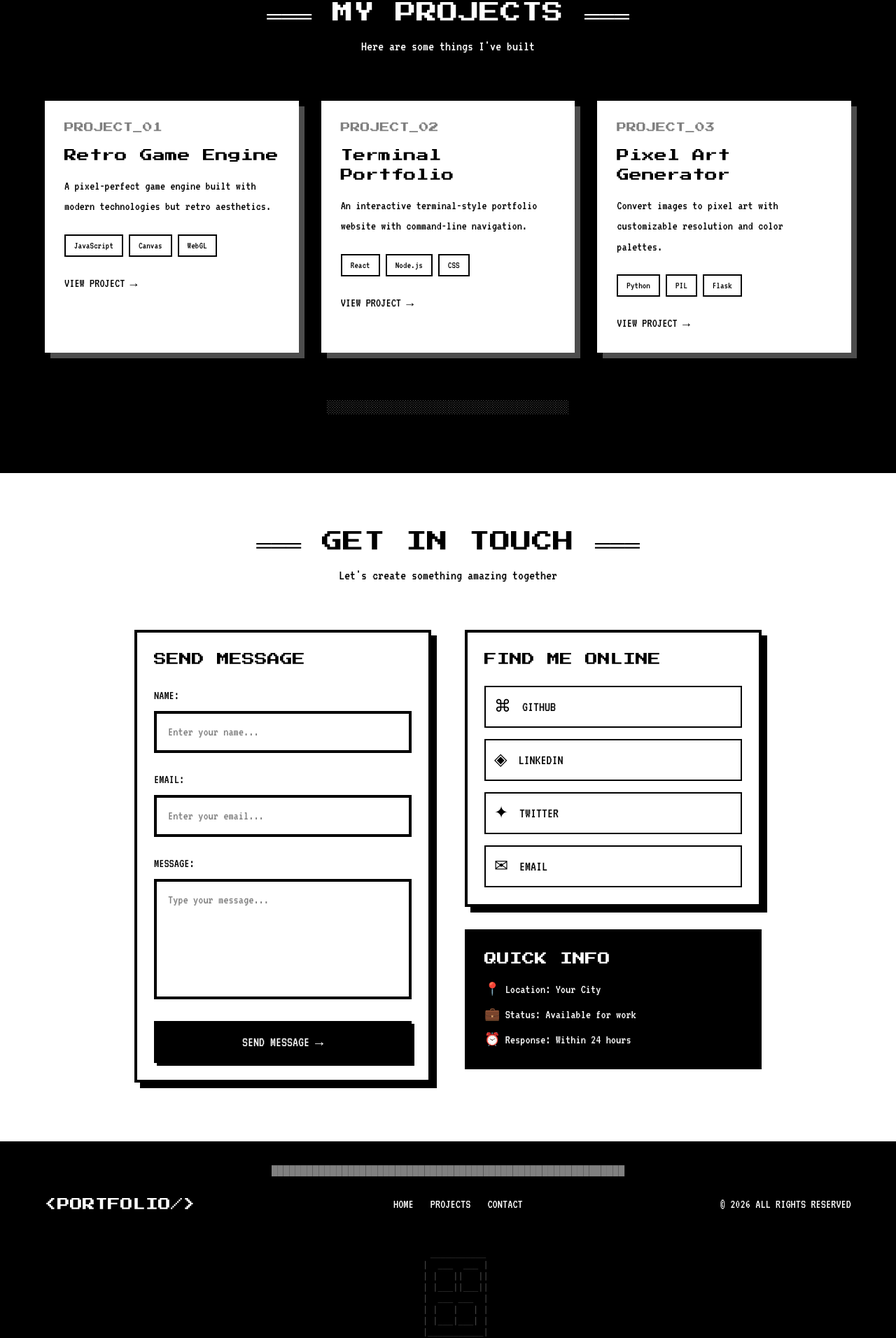
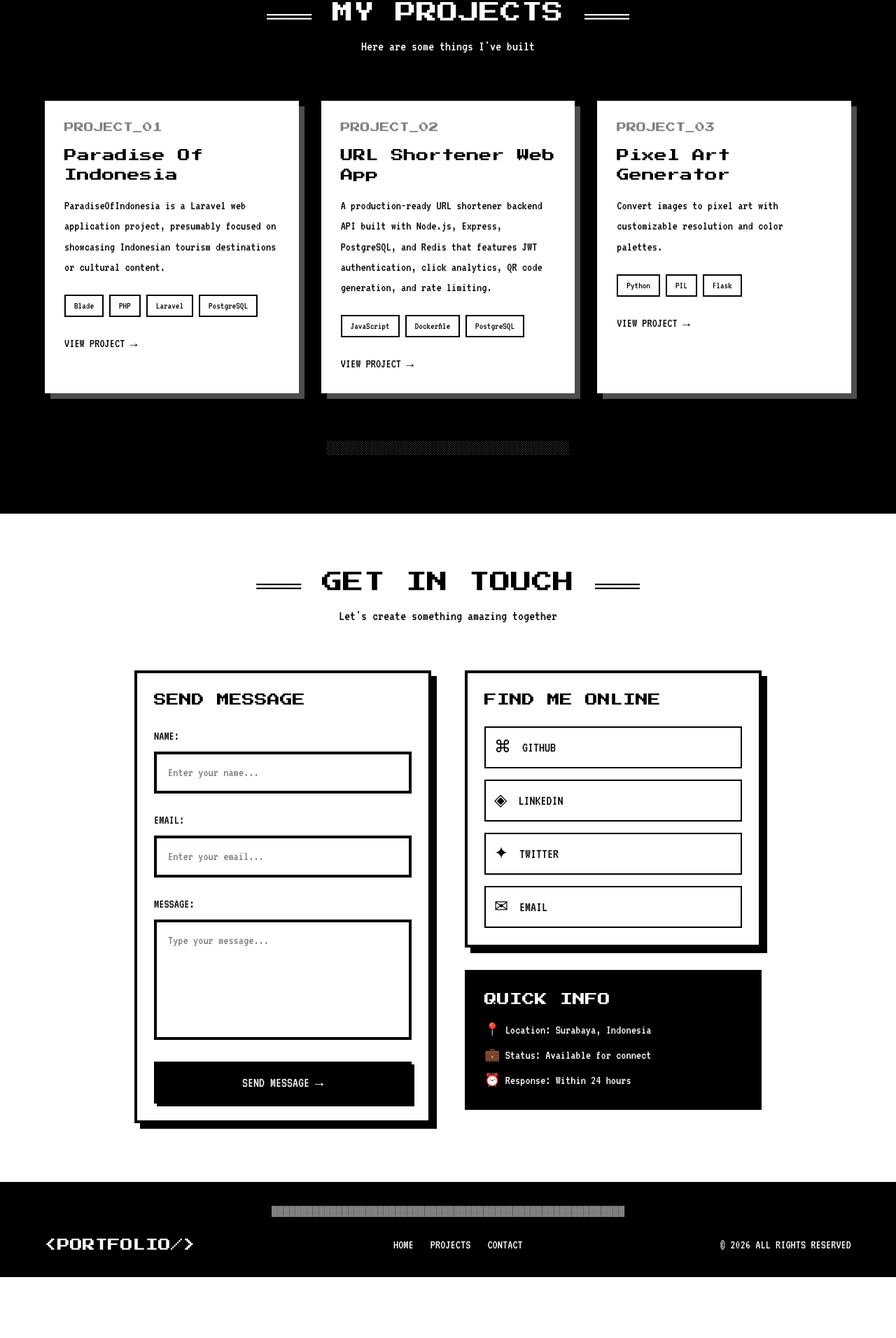
Before and after one commit to sabiliwafa29/portfolio, a React (Vite) app in the folder frontend/: page / in a window 1280 px wide. Shown: the part 880-2792 px from the top of the page at 70% size. After the commit the page ends 2705 px from the top, so only its background shows below. Built offline with nearby package versions, Linux system fonts and the light colour scheme.

Commit message:
Update contact information and project details in portfolio components

```diff
--- a/frontend/src/components/Contact.jsx
+++ b/frontend/src/components/Contact.jsx
@@ -48,10 +48,10 @@ const Contact = () => {
   }
 
   const socialLinks = [
-    { name: 'GITHUB', url: 'https://github.com/yourusername', icon: '⌘' },
-    { name: 'LINKEDIN', url: 'https://linkedin.com/in/yourusername', icon: '◈' },
-    { name: 'TWITTER', url: 'https://twitter.com/yourusername', icon: '✦' },
-    { name: 'EMAIL', url: 'mailto:your.email@example.com', icon: '✉' }
+    { name: 'GITHUB', url: 'https://github.com/sabiliwafa29', icon: '⌘' },
+    { name: 'LINKEDIN', url: 'https://linkedin.com/in/rosyad-wafa', icon: '◈' },
+    { name: 'TWITTER', url: 'https://twitter.com/rosyadwafa02', icon: '✦' },
+    { name: 'EMAIL', url: 'mailto:rosyadwafa02@gmail.com', icon: '✉' }
   ]
 
   return (
@@ -156,8 +156,8 @@ const Contact = () => {
             <div className="border-4 border-black p-6 bg-black text-white">
               <h3 className="font-retro text-lg mb-4">QUICK INFO</h3>
               <div className="font-pixel text-lg space-y-2">
-                <p>📍 Location: Your City</p>
-                <p>💼 Status: Available for work</p>
+                <p>📍 Location: Surabaya, Indonesia</p>
+                <p>💼 Status: Available for connect</p>
                 <p>⏰ Response: Within 24 hours</p>
               </div>
             </div>
--- a/frontend/src/components/Footer.jsx
+++ b/frontend/src/components/Footer.jsx
@@ -28,22 +28,6 @@ const Footer = () => {
           </div>
         </div>
 
-        {/* Bottom ASCII Art */}
-        <div className="text-center font-pixel text-xs mt-8 opacity-30">
-          <pre className="inline-block">
-{`
-    ___________
-   |  ___  ___ |
-   | |   ||   ||
-   | |___||___||
-   |  ___ ___  |
-   | |   |   | |
-   | |___|___| |
-   |___________|
-   MADE WITH ♥
-`}
-          </pre>
-        </div>
       </div>
     </footer>
   )
--- a/frontend/src/components/Hero.jsx
+++ b/frontend/src/components/Hero.jsx
@@ -38,9 +38,9 @@ const Hero = () => {
 
           {/* Description */}
           <p className="font-pixel text-2xl md:text-3xl mb-8 leading-relaxed">
-            I'm a developer who loves creating<br />
-            beautiful and functional websites<br />
-            with a retro twist.
+            I'm a software who loves creating<br />
+            functional and meaningful applications<br />
+            with your taste.
           </p>
 
           {/* CTA Buttons */}
--- a/frontend/src/components/Projects.jsx
+++ b/frontend/src/components/Projects.jsx
@@ -10,17 +10,17 @@ const Projects = () => {
     const mockProjects = [
       {
         id: 1,
-        title: "Retro Game Engine",
-        description: "A pixel-perfect game engine built with modern technologies but retro aesthetics.",
-        technologies: ["JavaScript", "Canvas", "WebGL"],
-        link: "https://github.com/example/retro-game-engine"
+        title: "Paradise Of Indonesia",
+        description: "ParadiseOfIndonesia is a Laravel web application project, presumably focused on showcasing Indonesian tourism destinations or cultural content.",
+        technologies: ["Blade", "PHP", "Laravel", "PostgreSQL"],
+        link: "https://github.com/sabiliwafa29/ParadiseOfIndonesia"
       },
       {
         id: 2,
-        title: "Terminal Portfolio",
-        description: "An interactive terminal-style portfolio website with command-line navigation.",
-        technologies: ["React", "Node.js", "CSS"],
-        link: "https://github.com/example/terminal-portfolio"
+        title: "URL Shortener Web App",
+        description: "A production-ready URL shortener backend API built with Node.js, Express, PostgreSQL, and Redis that features JWT authentication, click analytics, QR code generation, and rate limiting.",
+        technologies: ["JavaScript", "Dockerfile", "PostgreSQL"],
+        link: "https://github.com/sabiliwafa29/url-shortener"
       },
       {
         id: 3,
```
Also changed, not shown: 1 other file (tests, documents, lock files or other folders).
